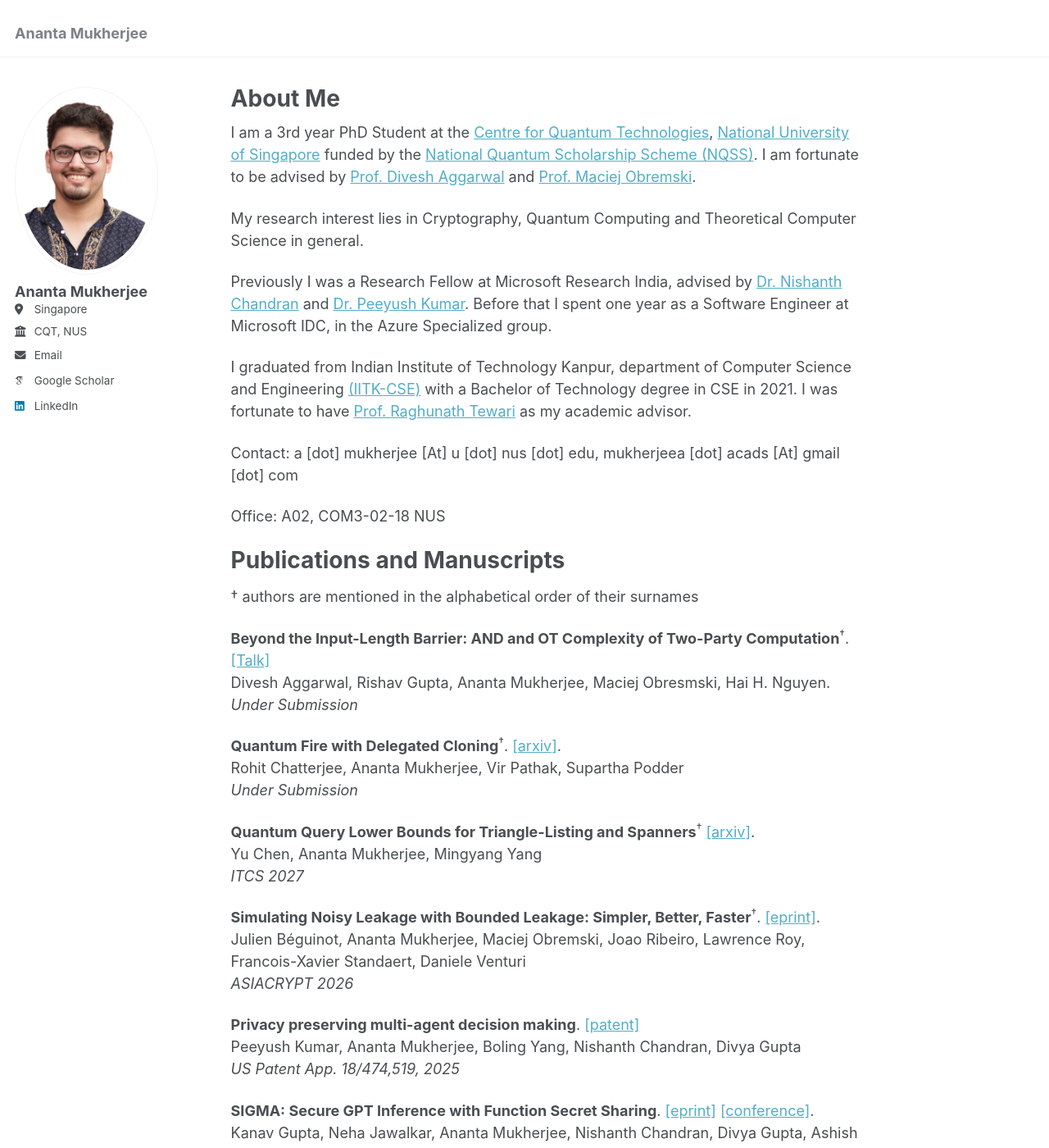
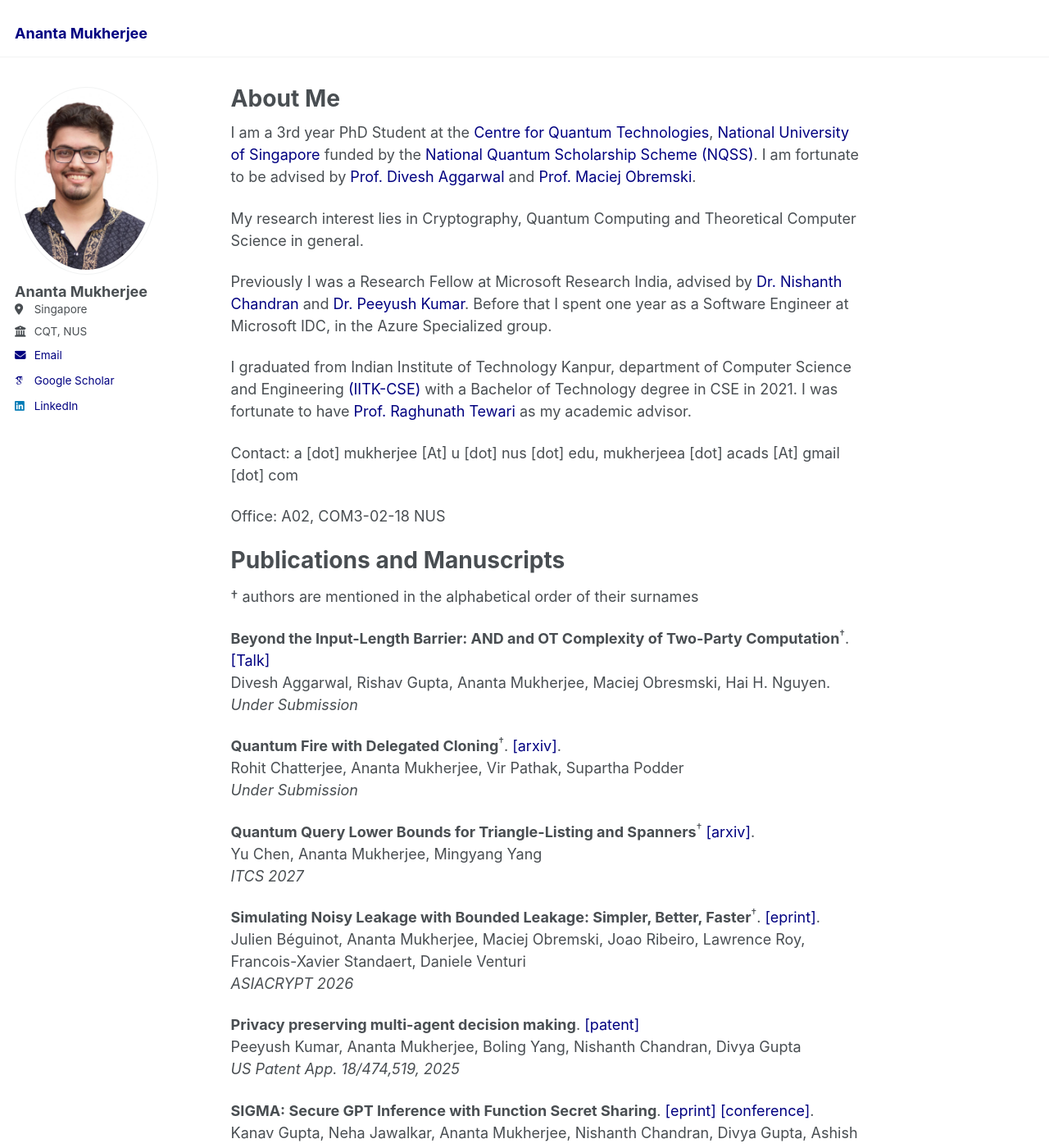
Before and after one commit to mananta/mananta.github.io, a Jekyll site: the page built from _pages/about.md, in a window 1280 px wide and 1400 px high. Shown: the whole window at 82% size. Built offline with Jekyll 4.4.1, drawn with Linux system fonts in a browser that asks for light colours; some web fonts are replaced.

Commit message:
updating homepage

```diff
--- a/_layouts/default.html
+++ b/_layouts/default.html
@@ -11,7 +11,7 @@ layout: compress
     {% include head/custom.html %}
   </head>
 
-  <body>
+  <body{% if page.url == '/' %} class="home"{% endif %}>
 
     {% include browser-upgrade.html %}
     {% include masthead.html %}
--- a/_sass/_page.scss
+++ b/_sass/_page.scss
@@ -1,6 +1,18 @@
 /* ==========================================================================
    SINGLE PAGE/POST
    ========================================================================== */
+
+.home {
+  a:any-link,
+  a:any-link:hover {
+    color: navy;
+    text-decoration: none;
+  }
+
+  .greedy-nav .visible-links a::before {
+    content: none;
+  }
+}
 
 #main {
   @include container;
```
